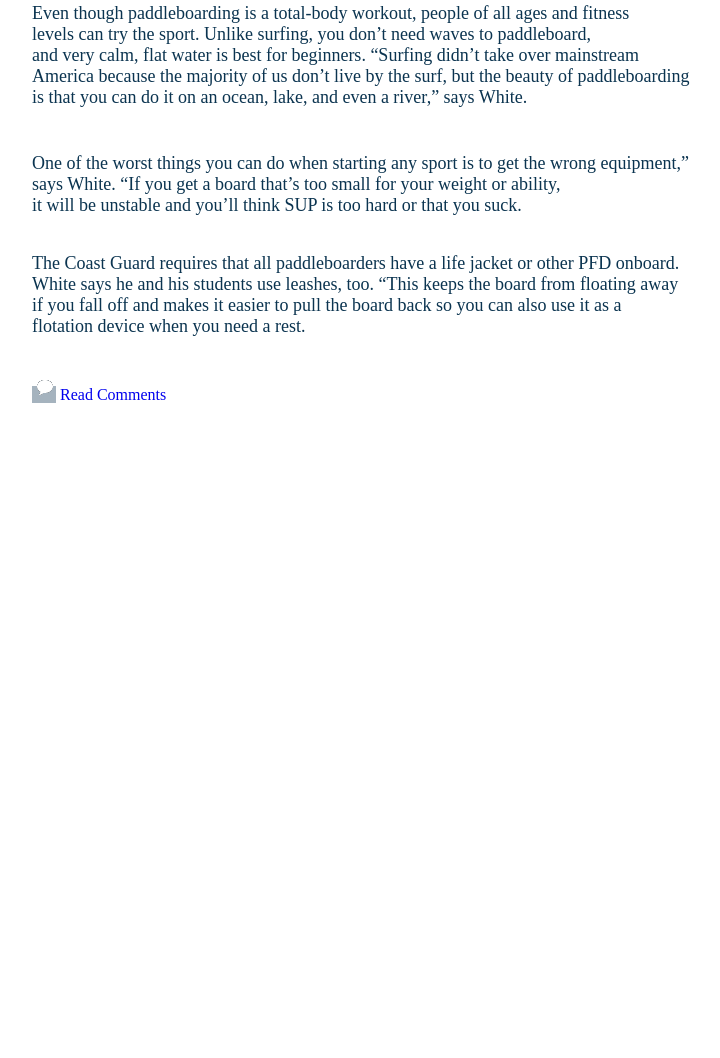
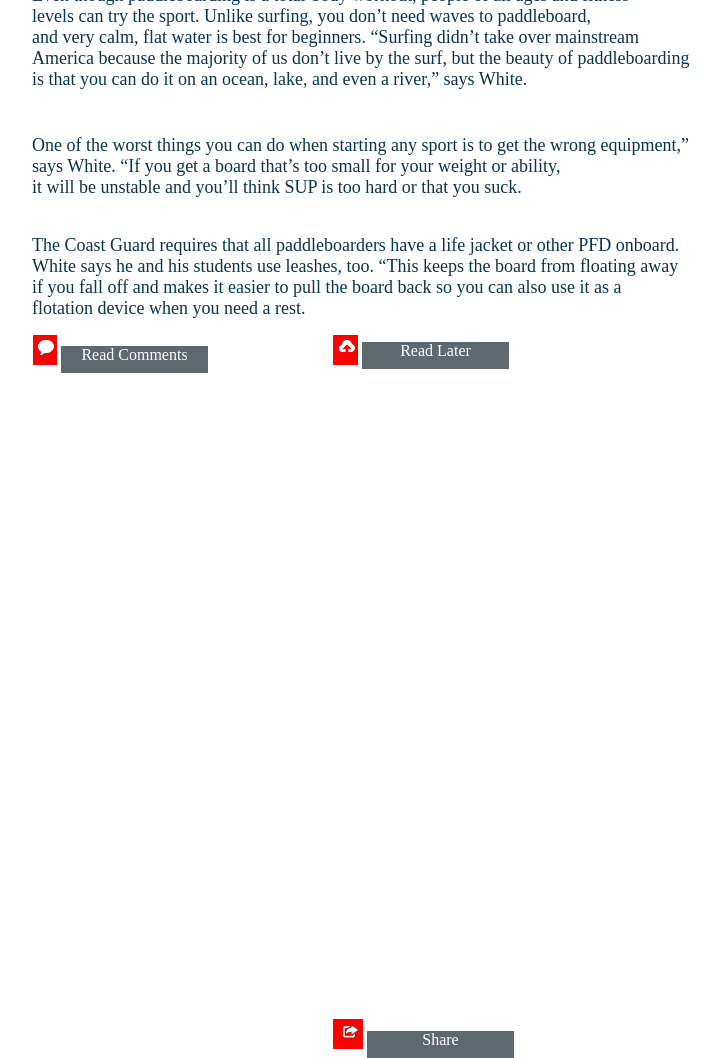
Before and after one commit to Miguelramirezjr/1.4-Pixel-Perfect, a plain HTML site: page index.html in a window 1280 px wide. Shown: the part 1052-2110 px from the top of the page, without its empty margins (117-837 px from the left). Before the commit the page ends 1456 px from the top, so only its background shows below. Drawn offline with nearby package versions, Linux system fonts and the light colour scheme.

Commit message:
5th commit
5th

```diff
--- a/index.html
+++ b/index.html
@@ -77,23 +77,29 @@
       <p>The Coast Guard requires that all paddleboarders have a life jacket or other PFD onboard.<br>White says he and his students use leashes, too. “This keeps the board from floating away<br> if you fall off and makes it easier to pull the board back so you can also use it as a<br> flotation device when you need a rest.</br></br></br></p>
     </div>
 
-    <div class="read">
-          <a href="http://www.mensfitness.com/training/endurance/first-timers-guide-to-stand-up-paddleboarding">
-            <span class="action-icon1"><img src="images/comments.png"></span>
-            <span class="action-text2">Read Comments</span>
-          </a>
+    <div class="btn-container1">
+      <div class="btn-left1">
+          <img src="images/comments.png"/>
+        </div>
+          <p class="btn-comment">Read Comments</p>
     </div>
 
 
-    <div class="later">
-          <a href="http://www.mensfitness.com/training/endurance/first-timers-guide-to-stand-up-paddleboarding">Read Later</a>
+    <div class="btn-container2">
+      <div class="btn-left2">
+        <img src="images/later.png"/>
+      </div>
+          <p class="btn-later">Read Later</p>
     </div>
 
 
-    <div class="share">
-          <a href="http://www.mensfitness.com/training/endurance/first-timers-guide-to-stand-up-paddleboarding">Share</a>
+    <div class="btn-container3">
+      <div class="btn-left3">
+        <img src="images/share.png"/>
       </div>
-   </div>
+          <p class="btn-share">Share</p>
+      </div>
+    </div>
 
  </div>
 
--- a/main.css
+++ b/main.css
@@ -6,6 +6,13 @@
  .container {
    width: 1030px;
    margin: 0 auto;
+   position: relative;
+   z-index: 4;
+ }
+
+ a {
+   text-decoration: none;
+   color: inherit;
  }
 
  /************************ HEADER START ***************************/
@@ -210,7 +217,7 @@
    padding-left: 149px;
  }
 
- .para2left {
+ .para2left p {
    margin: 0;
  }
 
@@ -222,6 +229,10 @@
    padding-top: 450px;
  }
 
+ .para3left p {
+   margin: 0;
+ }
+
  .para4left {
    margin: 0;
    position: absolute;
@@ -230,19 +241,115 @@
    padding-top: 550px;
  }
 
- .read {
+ .para4left p {
+   margin: 0;
+ }
+
+/*************************START OF LEFTSIDE BUTTONS **********************/
+
+ .btn-container1 {
    position: absolute;
    margin: 0;
-   padding-left: 149px;
-   padding-top: 690px;
+   padding-left: 150px;
+   padding-top: 650px;
+   margin: 0;
  }
 
- .read a {
-   text-decoration: none;
-   /**border-color: #A5B3BE;**/
-   /**border: solid;**/
+ .btn-comment {
+   width: 147px;
+   height: 27px;
+   background: #5e686f;
+   text-align: center;
+   color: white;
+   margin: 0;
+   display: inline-block;
  }
 
- .action-icon1 {
-   background-color: #A5B3BE;
+ .btn-left1 {
+   height: 30px;
+   background-color: red;
+   display: inline-block;
+   text-align: center;
+   margin: 0;
+   }
+
+ .btn-container1 p {
+   margin: 0;
  }
+
+ .btn-comment p {
+   margin: 0;
+ }
+
+ .btn-left1 img {
+   margin: 0;
+ }
+
+
+
+
+
+ .btn-container2 {
+   vertical-align: middle;
+   margin: 0;
+   padding-left: 450px;
+   padding-top: 650px;
+
+ }
+
+ .btn-later {
+   width: 147px;
+   height: 27px;
+   background: #5e686f;
+   text-align: center;
+   color: white;
+   margin: 0;
+   display: inline-block;
+
+ }
+
+ .btn-left2 {
+   height: 30px;
+   background-color: red;
+   display: inline-block;
+   text-align: center;
+   margin: 0;
+   }
+
+ .btn-left2 p {
+   text-align: center;
+   margin: 0;
+ }
+
+
+ .btn-container3 {
+   vertical-align: middle;
+   margin: 0;
+   padding-left: 450px;
+   padding-top: 650px;
+
+ }
+
+ .btn-share {
+   width: 147px;
+   height: 27px;
+   background: #5e686f;
+   text-align: center;
+   color: white;
+   margin: 0;
+   display: inline-block;
+
+ }
+
+ .btn-left3 {
+   height: 30px;
+   background-color: red;
+   display: inline-block;
+   text-align: center;
+   margin: 0;
+   }
+
+ .btn-left3 p {
+   text-align: center;
+   margin: 0;
+ }
```
